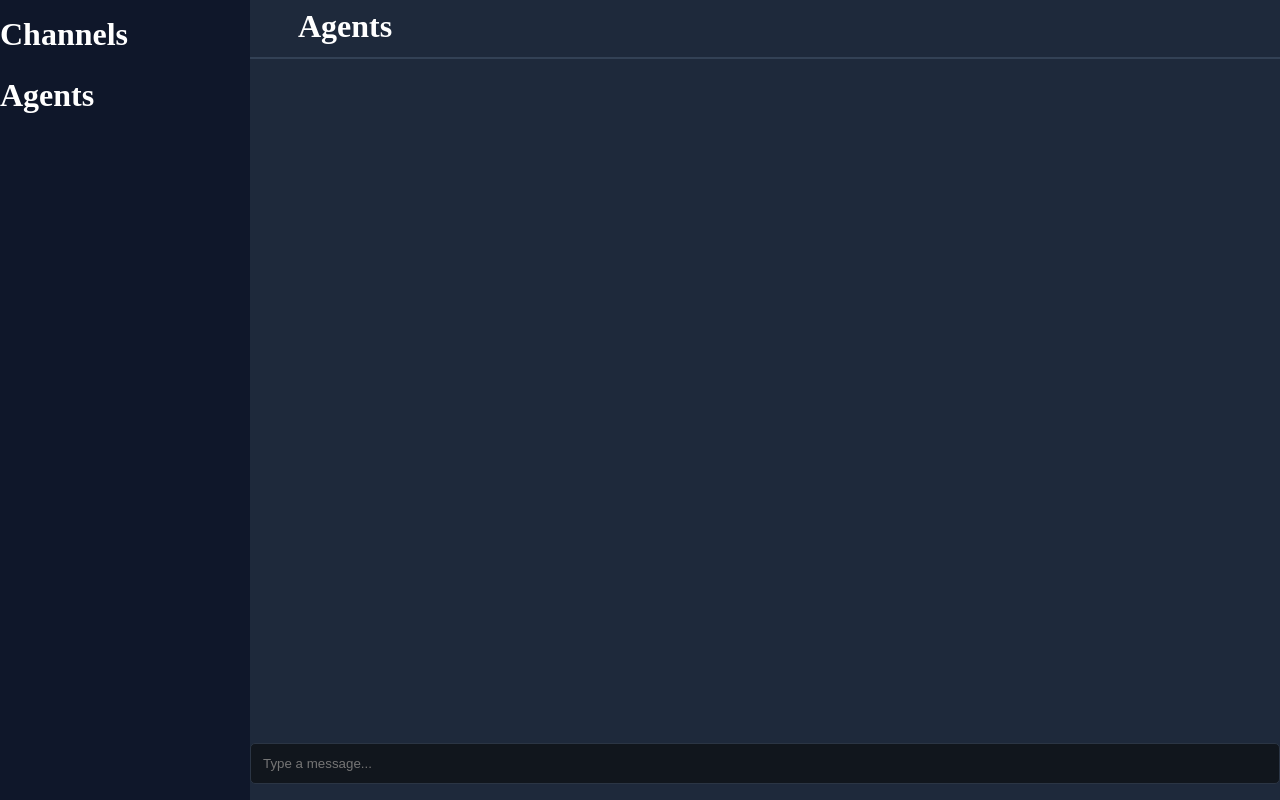
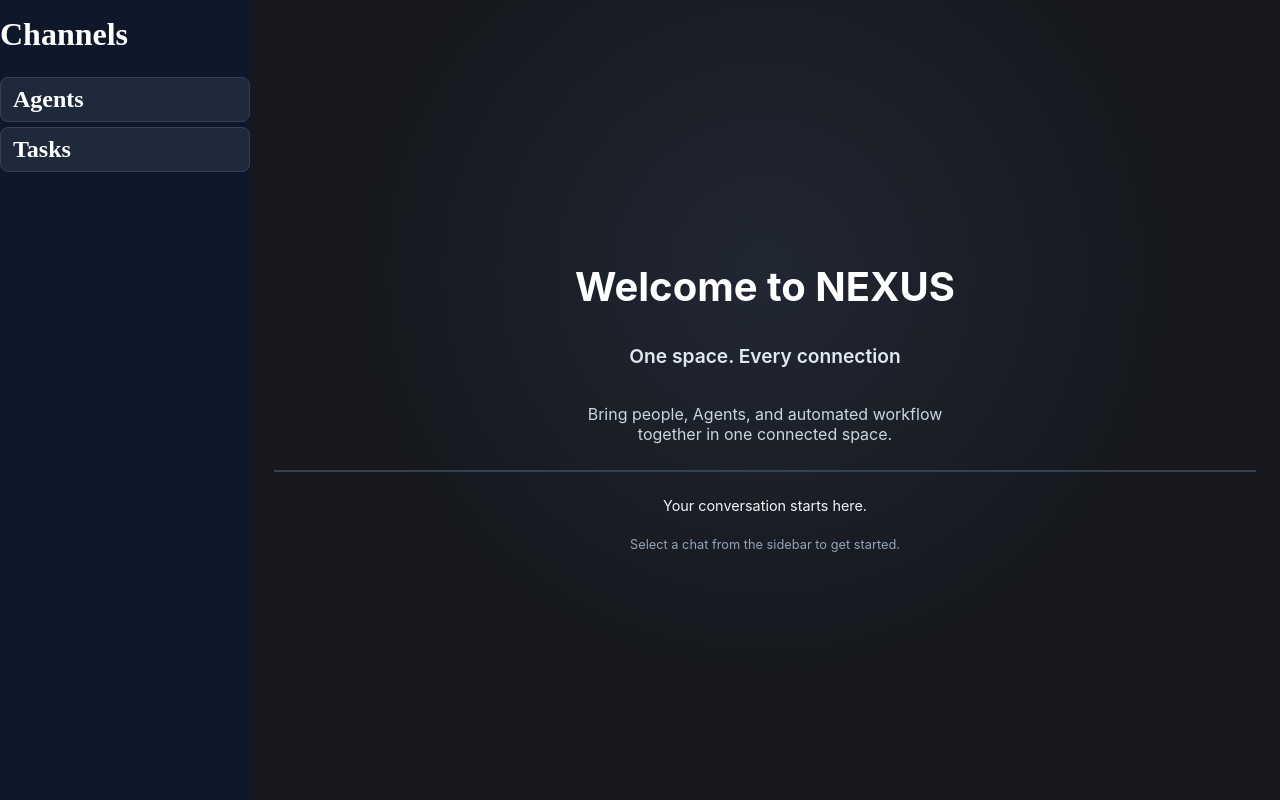
Before and after one commit to side-character0x/platform, a Flask app: page / in a window 1280 px wide. Run offline with Flask 3, Linux system fonts and the light colour scheme; data that the repository does not hold is empty.

Commit message:
added task tab

```diff
--- a/app.py
+++ b/app.py
@@ -9,50 +9,52 @@ app.secret_key="secret"
 
 @app.route("/")
 def home():
+    return render_template("home.html")
+
+@app.route("/interface", methods=["GET", "POST"])
+def interface():
+    if request.method=="POST":
+        message=request.form.get("message")
+        response=Model().classify(message)
+        Database().add_message("User", message)
+        if response[0]=="yes":
+            if response[1]=="add_task":
+                Database().add_task(response[2])
+                Database().add_message("Task Manager",f"Successfully added task: {response[2]}")
+            elif response[1]=="show_task":
+                tasks=Database().get_task()
+                bot_response="Here are your tasks\n"
+                for i, task in enumerate(tasks, start=1):
+                    bot_response+=f"{i}. {task}\n"
+                Database().add_message("Task Manager",bot_response)
+            elif response[1]=="completion":
+                tribute=random.choice(tributes)
+                tasks=Database().get_task()
+                db_task=Model().task_matcher(tasks,response[2])
+                if db_task[0]=="yes":
+                    completed_task=db_task[1]
+                    Database().remove_task(completed_task)                                      #need modification
+                    Database().add_message("Task Manager",f"{completed_task} marked as completed!")
+                    Database().add_message("Task Manager",tribute)
+            elif response[1]=="pin":
+                Database().add_highlight(response[2])
+                Database().add_message("Pins Manager",f"Pinned '{response[2]}'")
+            elif response[1]=="unpin":
+                pins=Database().get_highlight()
+                db_pin=Model().task_matcher(pins,response[2])
+                if db_pin[0]=="yes":
+                    unpinned=db_pin[1]
+                    Database().remove_highlight(unpinned)                                  #need modification
+                    Database().add_message("Pins Manager",f"Removed pin '{unpinned}'")
+
     convo_messages=Database().get_messages()
     convo_pins=Database().get_highlight()
     if convo_pins:
         return render_template("interface.html", messages=convo_messages, pins=convo_pins)
     return render_template("interface.html", messages=convo_messages)
 
-@app.route("/interface", methods=["GET", "POST"])
-def interface():
-    message=request.form.get("message")
-    response=Model().classify(message)
-    Database().add_message("User", message)
-    if response[0]=="yes":
-        if response[1]=="add_task":
-            Database().add_task(response[2])
-            Database().add_message("Task Manager",f"Successfully added task: {response[2]}")
-        elif response[1]=="show_task":
-            tasks=Database().get_task()
-            bot_response="Here are your tasks\n"
-            for i, task in enumerate(tasks, start=1):
-                bot_response+=f"{i}. {task}\n"
-            Database().add_message("Task Manager",bot_response)
-        elif response[1]=="completion":
-            tribute=random.choice(tributes)
-            tasks=Database().get_task()
-            db_task=Model().task_matcher(tasks,response[2])
-            if db_task[0]=="yes":
-                completed_task=db_task[1]
-                Database().remove_task(completed_task)                                      #need modification
-                Database().add_message("Task Manager",f"{completed_task} marked as completed!")
-                Database().add_message("Task Manager",tribute)
-        elif response[1]=="pin":
-            Database().add_highlight(response[2])
-            Database().add_message("Pins Manager",f"Pinned '{response[2]}'")
-        elif response[1]=="unpin":
-            pins=Database().get_highlight()
-            db_pin=Model().task_matcher(pins,response[2])
-            if db_pin[0]=="yes":
-                unpinned=db_pin[1]
-                Database().remove_highlight(unpinned)                                  #need modification
-                Database().add_message("Pins Manager",f"Removed pin '{unpinned}'")
-
-    convo_messages=Database().get_messages()
-    convo_pins=Database().get_highlight()
-    if convo_pins:
-        return render_template("interface.html", messages=convo_messages, pins=convo_pins)
-    return render_template("interface.html", messages=convo_messages)
+@app.route("/tasks")
+def tasks():
+    pending_tasks=Database().get_task()
+    return render_template("tasks.html", tasks=pending_tasks)
 app.run(debug=True)
--- a/prompts.py
+++ b/prompts.py
@@ -4,5 +4,5 @@ classifier='''
         '''
 
 matcher='''
-        you are a logical model and you will be given a task and a list of tasks ,your task is to analyse both the parties and find the best suitable match of the task in the list of task . if you can properly match the items return ["yes","matched task of the list"] and if you couldn't logically match any of the items return ["no"]. if homework is the task and list is [do chores, do homework, go school] the matched task of the list will be "do homework" and if the task was "eat lunch" you would return ["no"]. return in json format.
+        you are a logical model and you will be given a task and a list of tasks ,your task is to analyse both the parties and find the best suitable match of the task in the list of task . if you can properly match the items return ["yes","matched task of the list"] and if you couldn't logically match any of the items return ["no"]. if homework is the task and list is [do chores, do homework, go school] the matched task of the list will be "do homework" and if the task was "eat lunch" you would return ["no"] and there might be flexibility in the task and list, but if they refer to the same task ,like go to sleep and sleep , mark them as same. return in json format.
         '''
--- /dev/null
+++ b/templates/base.html
@@ -0,0 +1,15 @@
+<head>
+    <meta charset="UTF-8">
+    <meta name="viewport" content="width=device-width, initial-scale=1.0">
+    <title>{% block title %}Nexus{% endblock %}</title>
+</head>
+<body style="background-color: #18202a; color: white; margin: 0%; padding: 0;">
+    <div style="display: flex; height: 100vh;">
+        <div style="background-color:  #0f172a  ; width: 250px;">
+            <p  style="font-size: 2rem; margin-top: 1rem; margin-bottom: 0;"><b>Channels</b></p>
+            <p style="margin-top: 1.5rem; margin-bottom: 0.3rem; font-size: 1.5rem; font-weight: bold;"><a href="/interface" style="display: block; text-decoration: none; color: white; background-color: #1e293b; border: 1px solid #334155; padding: 8px 12px; border-radius: 8px; font-weight: bold;">Agents</a></p>
+            <p style="margin-top: 0; font-size: 1.5rem; font-weight: bold;"><a href="/tasks" style="display: block; text-decoration: none; color: white; background-color: #1e293b; border: 1px solid #334155; padding: 8px 12px; border-radius: 8px; font-weight: bold;">Tasks</a></p>
+        </div>
+        {% block content %}{% endblock %}
+    </div>
+</body>
--- /dev/null
+++ b/templates/home.html
@@ -0,0 +1,15 @@
+{% extends "base.html" %}
+
+{% block title %} WELCOME {% endblock %}
+
+{% block content %}
+<div style="flex: 1; min-height: 100%; background-color: #16181d; background-image: radial-gradient(circle at 50% 34%, rgba(46, 56, 77, 0.45) 0%, rgba(22, 24, 29, 0) 55%); display: flex; flex-direction: column; justify-content: center; align-items: center; text-align: center; padding: 40px 24px; font-family: -apple-system, BlinkMacSystemFont, 'Segoe UI', Roboto, sans-serif; box-sizing: border-box;">
+
+    <h1 style="color: #ffffff; font-size: 2.5rem; margin-bottom: 17px;"><b>Welcome to NEXUS</b></h1>
+    <h2 style="color: #e2e8f0; font-size: 1.2rem; margin-bottom: 20px; font-weight: 600;">One space. Every connection</h2>
+    <p style="color: #cbd5e1; font-size: 1rem;">Bring people, Agents, and automated workflow <br> together in one connected space. </p>
+    <hr style="align-self: stretch; width: auto; border: none; border-top: 2px solid #334155; margin: 10px 0;">
+    <p style="color: #f1f5f9; font-size: 0.9rem; margin-bottom: 10px;">Your conversation starts here.</p>
+    <p style="font-size: 0.8rem; color: #94a3b8;">Select a chat from the sidebar to get started.</p>
+</div>
+{% endblock %}
--- a/templates/interface.html
+++ b/templates/interface.html
@@ -1,14 +1,9 @@
-<head>
-    <meta charset="UTF-8">
-    <meta name="viewport" content="width=device-width, initial-scale=1.0">
-    <title>Interface</title>
-</head>
-<body style="background-color: #18202a; color: white; margin: 0%; padding: 0;">
-    <div style="display: flex; height: 100vh;">
-        <div style="background-color:  #0f172a  ; width: 250px;">
-            <p  style="font-size: 2rem; margin-top: 1rem; margin-bottom: 0;"><b>Channels</b></p>
-            <p style="margin-top: 1.5rem; font-size: 2rem; font-weight: bold;">Agents</p>
-        </div>
+
+{% extends "base.html" %}
+
+{% block title %} NEXUS - Agents {% endblock %}
+
+{% block content %}
 <div style="flex: 1; background-color: #1e293b ; display: flex; flex-direction: column;">
     <p style="margin-bottom: 2px; font-size: 2rem; margin-top: 0.5rem; margin-left: 3rem;"> <b>Agents </b></p>
     <hr style="align-self: stretch; width: auto; border: none; border-top: 2px solid #334155; margin: 10px 0;">
@@ -37,5 +32,4 @@
             style="width: 100%; padding: 12px; background: #11161d; border: 1px solid #2b3544; color: white; border-radius: 5px; box-sizing: border-box;">
     </form>
 </div>
-    </div>
-</body>
+{% endblock %}
```
Also changed, not shown: templates/tasks.html (added, +18 -0 lines). Lines whose indentation alone changed are shown as unchanged.
